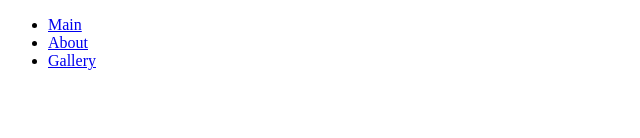
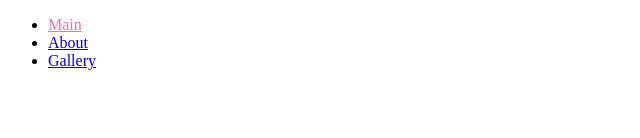
Before and after one commit to aajy/next-basic, a Next.js app: page / in a window 1280 px wide. Shown: the top 138 px of the page, without its empty margins (0-640 px from the left). Built offline with nearby package versions, Linux system fonts and the light colour scheme.

Commit message:
메뉴 활성화 처리

```diff
--- a/app/components/header/header.jsx
+++ /dev/null
@@ -1,20 +0,0 @@
-import styles from './header.module.scss';
-import Link from 'next/link';
-
-export default function Header() {
-  return (
-    <header className={styles.header}>
-      <ul>
-        <li>
-          <Link href="/">Main</Link>
-        </li>
-        <li>
-          <Link href="/about">About</Link>
-        </li>
-        <li>
-          <Link href="/gallery">Gallery</Link>
-        </li>
-      </ul>
-    </header>
-  );
-}
--- a/app/components/header/header.module.scss
+++ /dev/null
@@ -1,2 +0,0 @@
-.header {
-}
--- /dev/null
+++ b/components/header/header.jsx
@@ -0,0 +1,37 @@
+'use client';
+import styles from './header.module.scss';
+console.log(styles);
+import Link from 'next/link';
+import { usePathname } from 'next/navigation';
+
+export default function Header() {
+  const pathname = usePathname();
+  console.log(pathname);
+  return (
+    <header className={styles.header}>
+      <ul>
+        <li>
+          <Link href="/" className={pathname === '/' ? styles.on : ''}>
+            Main
+          </Link>
+        </li>
+        <li>
+          <Link
+            href="/about"
+            className={pathname === '/about' ? styles.on : ''}
+          >
+            About
+          </Link>
+        </li>
+        <li>
+          <Link
+            href="/gallery"
+            className={pathname === '/gallery' ? styles.on : ''}
+          >
+            Gallery
+          </Link>
+        </li>
+      </ul>
+    </header>
+  );
+}
--- /dev/null
+++ b/components/header/header.module.scss
@@ -0,0 +1,9 @@
+.header {
+  ul {
+    li {
+      a.on {
+        color: hotpink;
+      }
+    }
+  }
+}
```
Also changed, not shown: app/layout.jsx (+1 -13 lines).
